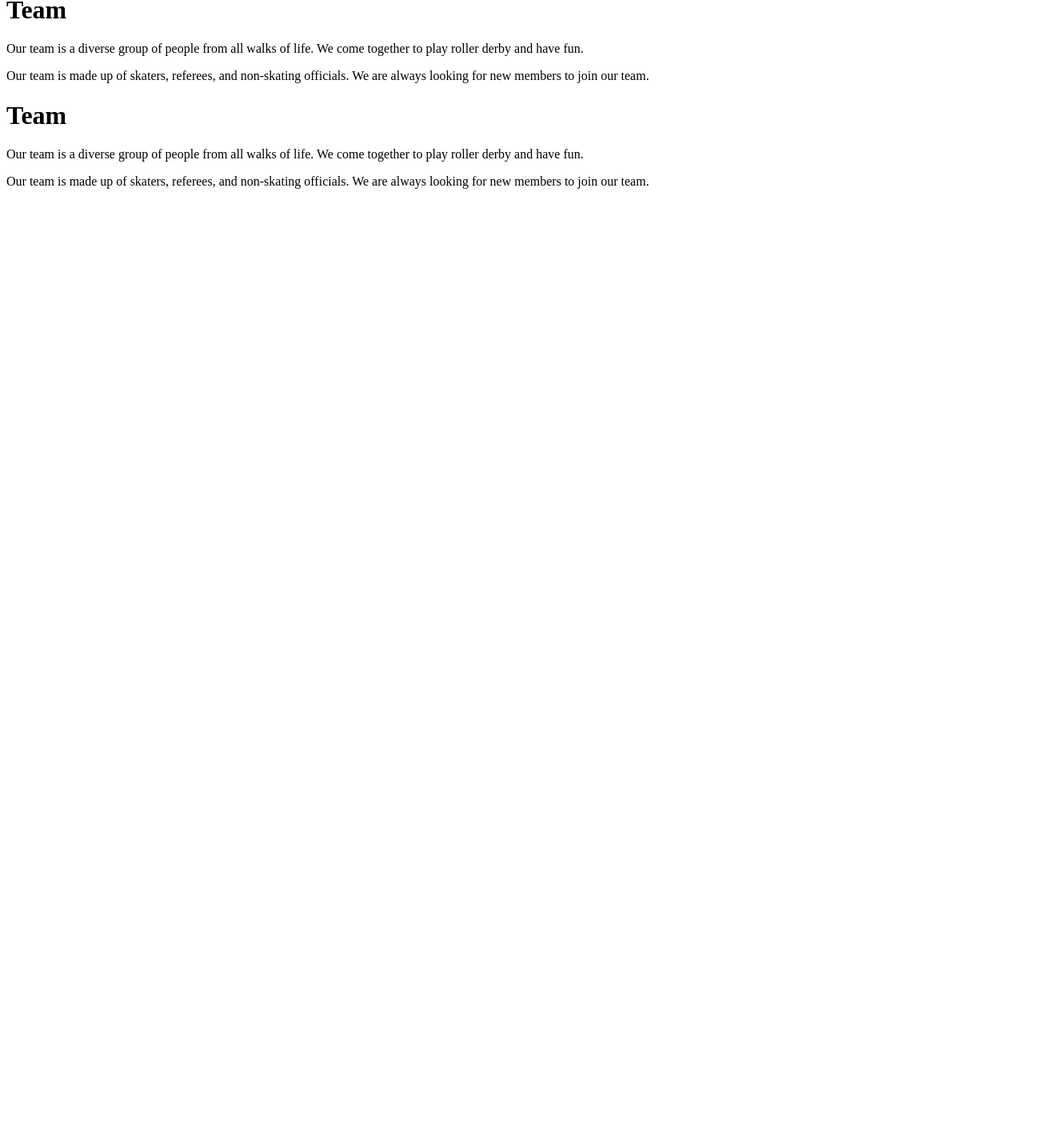
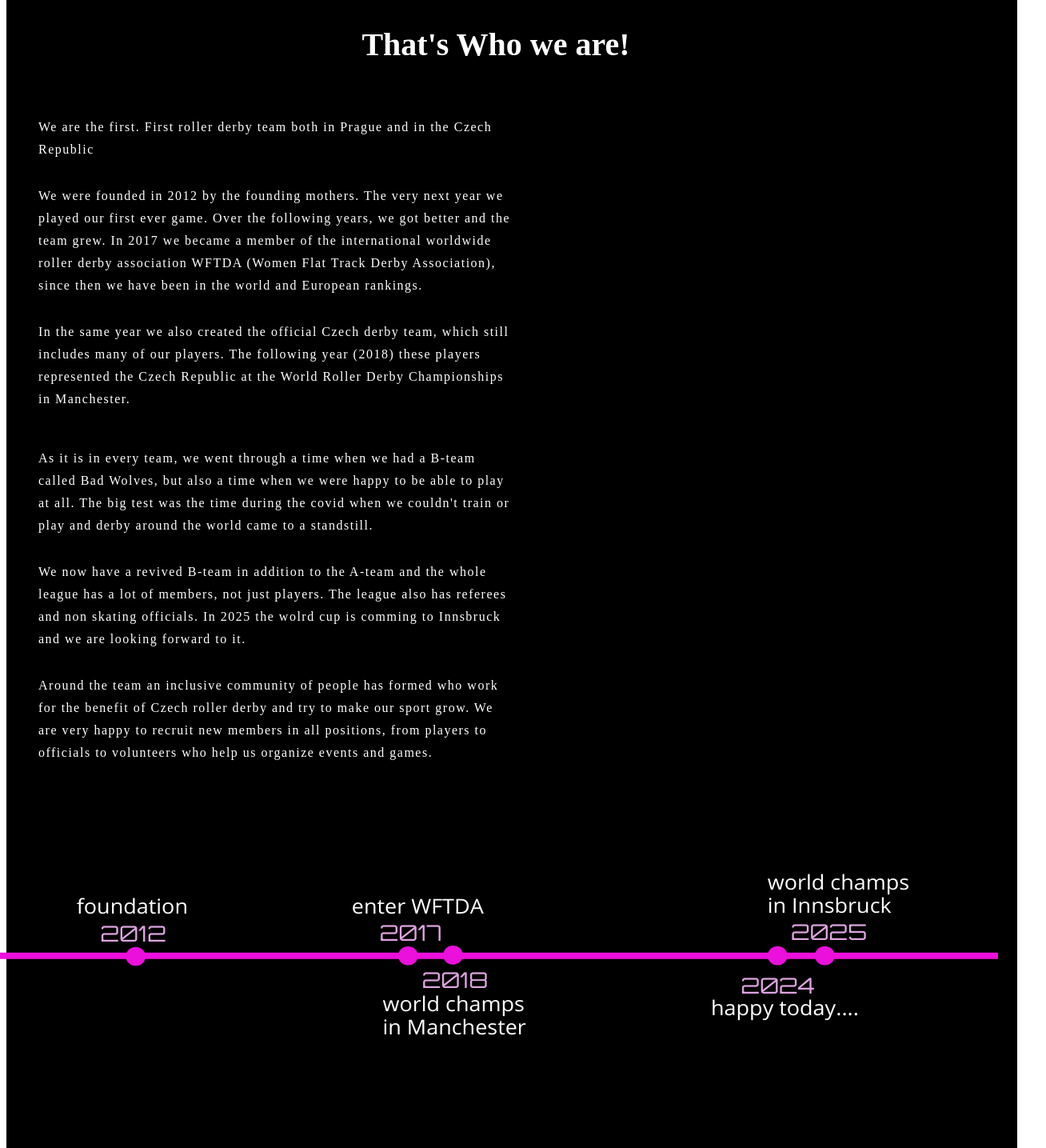
Before and after one commit to TylerovaTer/pcrd-program-page, a Next.js app: page / in a window 1280 px wide. Shown: the part 940-2375 px from the top of the page at 80% size, 1308 px wide, since content can reach past the window. Before the commit the page ends 1192 px from the top, so only its background shows below. Built offline with nearby package versions, Linux system fonts and the light colour scheme.

Commit message:
about team

```diff
--- a/src/app/page.tsx
+++ b/src/app/page.tsx
@@ -9,7 +9,7 @@ export default function GamesInfo() {
   return (
     <div>
         <Poster
-        src="/mainpage_poster.jpg"
+        src="/hotovo.jpg"
         alt="uvodní obrázek zápasu"
       />
         <MenuComponent data={mainMenu} />
--- /dev/null
+++ b/src/components/about/about.module.css
@@ -0,0 +1,37 @@
+.about{
+    display: flex;
+    flex-direction: row;
+    justify-content: flex-start;
+    flex-wrap: wrap;
+    margin-top: 50px;
+}
+
+.about div {
+    width: 50%;
+    line-height: 28px;
+    letter-spacing: 1.5px;
+    padding: 0 20px;
+}
+.wrapper {
+    padding: 60px 60px 40px 20px;
+    background-color: black;
+    color: white;
+}
+
+.wrapper h1 {
+    font-size: 2.5rem;
+    color: var(--color-pink);
+    width: fit-content;
+    margin: 0 auto;
+}
+
+.wrapper p {
+    margin-bottom: 30px;
+}
+
+.timeline {
+    width: 100vw;
+    position: relative;
+    left: -60px;
+    top: -20px;
+}
--- a/src/components/about/team.tsx
+++ b/src/components/about/team.tsx
@@ -1,9 +1,53 @@
+import styles from "./about.module.css";
+
 export const AboutTeam = () => {
-    return (
-        <div id="about-team">
-            <h1>Team</h1>
-            <p>Our team is a diverse group of people from all walks of life. We come together to play roller derby and have fun.</p>
-            <p>Our team is made up of skaters, referees, and non-skating officials. We are always looking for new members to join our team.</p>
+  return (
+    <div id="about-team" className={styles.wrapper}>
+      <h1>That's Who we are!</h1>
+      <div className={styles.about}>
+        <div>
+          <p>
+            We are the first. First roller derby team both in Prague and in the
+            Czech Republic
+          </p>
+          <p>
+            We were founded in 2012 by the founding mothers. The very next year
+            we played our first ever game. Over the following years, we got
+            better and the team grew. In 2017 we became a member of the
+            international worldwide roller derby association WFTDA (Women Flat
+            Track Derby Association), since then we have been in the world and
+            European rankings.
+          </p>
+          <p>
+            In the same year we also created the official Czech derby team,
+            which still includes many of our players. The following year (2018)
+            these players represented the Czech Republic at the World Roller
+            Derby Championships in Manchester.
+          </p>
         </div>
-    );
-}
+        <div>
+          <p>
+            As it is in every team, we went through a time when we had a B-team
+            called Bad Wolves, but also a time when we were happy to be able to
+            play at all. The big test was the time during the covid when we
+            couldn't train or play and derby around the world came to a
+            standstill.
+          </p>
+          <p>
+            We now have a revived B-team in addition to the A-team and the whole
+            league has a lot of members, not just players. The league also has
+            referees and non skating officials. In 2025 the wolrd cup is comming to Innsbruck and we are looking forward to it.
+          </p>
+          <p>
+            Around the team an inclusive community of people has formed who work
+            for the benefit of Czech roller derby and try to make our sport
+            grow. We are very happy to recruit new members in all positions,
+            from players to officials to volunteers who help us organize events
+            and games.
+          </p>
+        </div>
+      </div>
+      <img src="/timeline.svg" className={styles.timeline}/>
+    </div>
+  );
+};
--- a/src/data/menu.ts
+++ b/src/data/menu.ts
@@ -9,7 +9,7 @@ export const mainMenu = [
     {
         title: "Join PCRD",
         href: appRouter.join,
-        isActive: false
+        isActive: true
     },
     {
         title: "About team",
--- a/src/data/routing.ts
+++ b/src/data/routing.ts
@@ -6,5 +6,5 @@ export const appRouter = {
     games: '/games',
     programme: '/games/programme',
 
-    join: '/join',
+    join: '/join-pcrd',
     };
```
Also changed, not shown: public/hotovo.jpg (added), public/timeline.svg (added).
